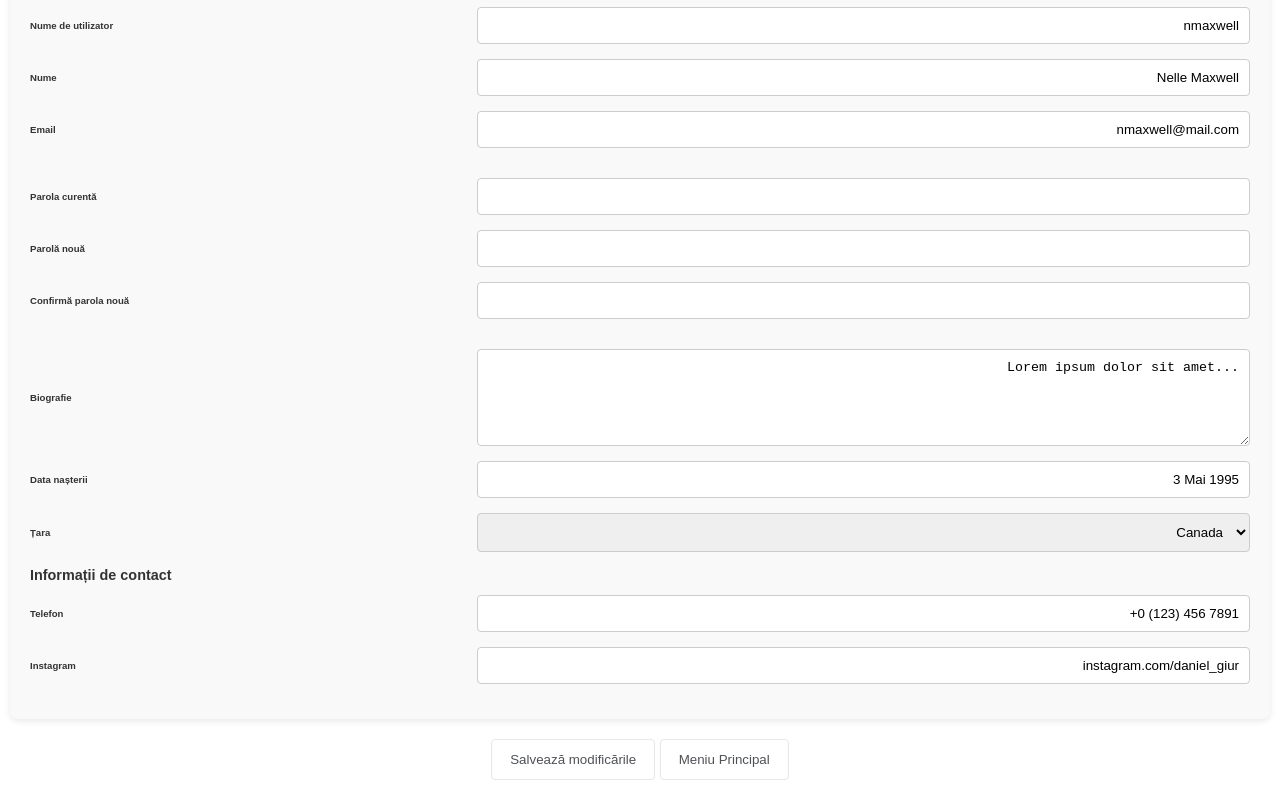
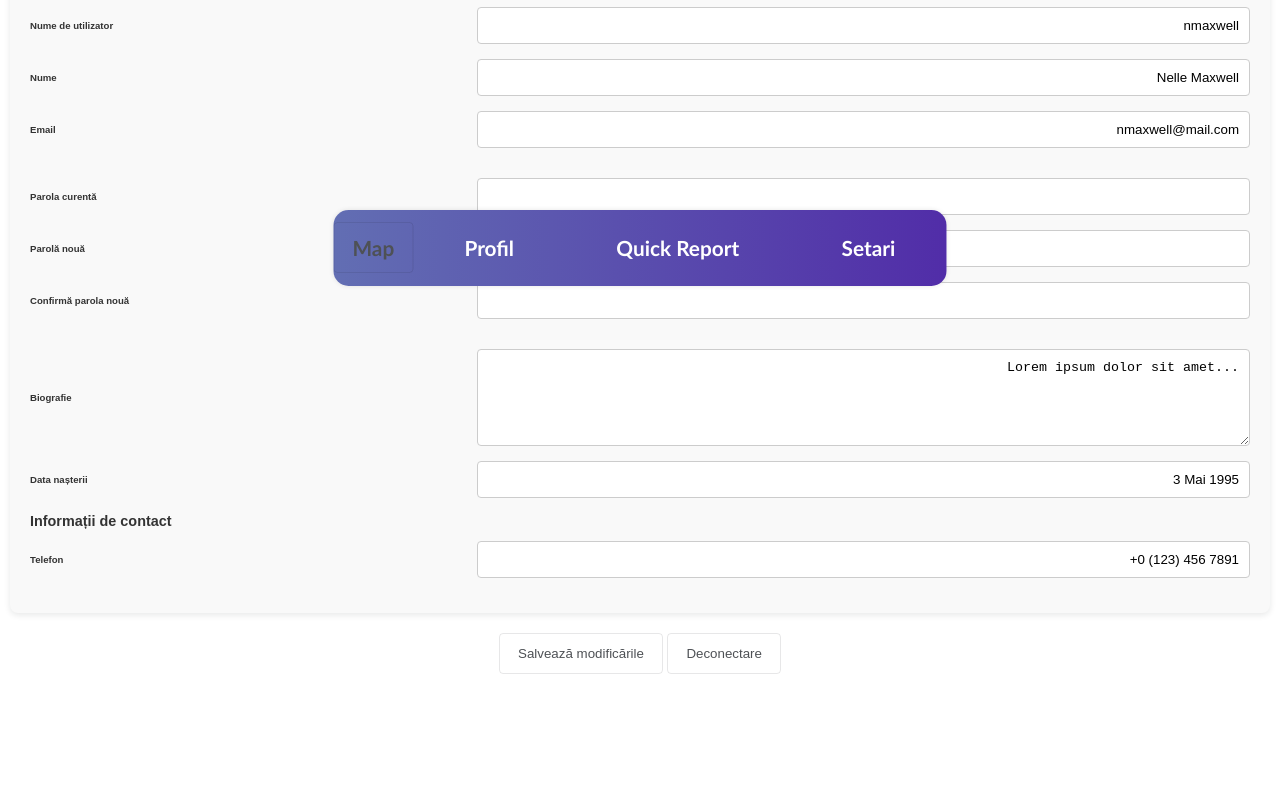
Before and after one commit to seba-f/Citizen-report, a plain HTML site: page settings.html in a window 1280 px wide. Shown: the part 499-1299 px from the top of the page. After the commit the page ends 1193 px from the top, so only its background shows below. Drawn offline with Linux system fonts and the light colour scheme.

Commit message:
More updates

```diff
--- /dev/null
+++ b/navbar.css
@@ -0,0 +1,38 @@
+ul {
+    display: flex;
+    align-items: center;
+    justify-content: center;
+    border-radius: 15px;
+    list-style-type: none;
+    margin: 0;
+    padding: 0;
+    overflow: hidden;
+    background: linear-gradient(to right, #626eb3, #512da8);
+    position: fixed;
+    bottom: 15px;
+    left: 50%;
+    transform: translateX(-50%);
+    z-index: 1000;
+    box-shadow: 0px 0px 5px rgba(0, 0, 0, 0.1);
+}
+
+li a {
+    font-family: 'Trebuchet MS', 'Lucida Sans Unicode', 'Lucida Grande', 'Lucida Sans', Arial, sans-serif;
+    font-weight: bolder;
+    font-size: 1.3rem;
+    display: block;
+    color: white; /* Ensure it's white */
+    text-align: center;
+    padding: 2vw 4vw; /* Combined padding */
+    text-decoration: none;
+    outline: none;
+}
+
+li a:hover {
+    background: linear-gradient(to right, #5f6bae, #451ca5);
+}
+
+nav ul li a:active,
+nav ul li a:visited {
+    color: white; /* Ensure it remains white */
+}
--- a/settings.html
+++ b/settings.html
@@ -5,6 +5,7 @@
     <title>Setări</title>
     <meta name="viewport" content="width=device-width, initial-scale=1">
     <link href="settings_style.css" rel="stylesheet">
+    <link rel="stylesheet" href="navbar.css"> <!-- Include the navbar CSS -->
     <script src="settings_script.js" defer></script>
 </head>
 <body>
@@ -18,10 +19,10 @@
                 <div class="tab-content">
                     <div class="tab-pane active" id="account-general">
                         <div class="profile-image-section">
-                            <img src="https://bootdey.com/img/Content/avatar/avatar1.png" alt="Imagine Profil" class="profile-image">
+                            <img src="https://bootdey.com/img/Content/avatar/avatar1.png" alt="Imagine Profil" class="profile-image" id="profileImage">
                             <div class="image-controls">
                                 <label class="btn btn-default">Schimbă Imaginea
-                                    <input type="file" class="file-input">
+                                    <input id="fileInput" type="file" class="file-input" accept="image/png, image/jpeg, image/gif">
                                 </label>
                                 <div class="small-info">Doar JPG, GIF sau PNG permise</div>
                             </div>
@@ -72,27 +73,10 @@
                                 <label>Data nașterii</label>
                                 <input type="text" class="form-control" value="3 Mai 1995">
                             </div>
-                            <div class="form-group">
-                                <label>Țara</label>
-                                <select class="custom-select">
-                                    <option>România</option>
-                                    <option>Moldova</option>
-                                    <option>Statele Unite</option>
-                                    <option selected>Canada</option>
-                                    <option>Regatul Unit</option>
-                                    <option>Germania</option>
-                                    <option>Franța</option>
-                                </select>
-                            </div>
-
                             <h2>Informații de contact</h2>
                             <div class="form-group">
                                 <label>Telefon</label>
                                 <input type="text" class="form-control" value="+0 (123) 456 7891">
-                            </div>
-                            <div class="form-group">
-                                <label>Instagram</label>
-                                <input type="text" class="form-control" value="instagram.com/daniel_giur">
                             </div>
                         </div>
                     </div>
@@ -103,10 +87,20 @@
 
     <div class="text-right mt-3">
         <div class="button-container">
-            <button type="button" class="btn btn-default">Salvează modificările</button>
-            <button type="button" class="btn btn-default">Meniu Principal</button>
+            <button type="button" class="btn btn-default" onclick="salveaza_modificari()">Salvează modificările</button>
+            <button type="button" class="btn btn-default" onclick="inapoi_login()">Deconectare</button>
         </div>
     </div>
+
+    <!-- Navigation Bar -->
+    <nav>
+        <ul>
+            <li><a href="#map" class="btn btn-default" onclick="inapoi_meniu()">Map</a></li>
+            <li><a href="#profile">Profil</a></li>
+            <li><a href="#quick">Quick Report</a></li>
+            <li><a href="#setari">Setari</a></li>
+        </ul>
+    </nav>
 </div>
 </body>
 </html>
--- a/settings_script.js
+++ b/settings_script.js
@@ -0,0 +1,60 @@
+let current_image_address = document.getElementById("profileImage").src;
+let initial_image_address = document.getElementById("profileImage").src;
+console.log(current_image_address);
+let initial_values = Array.from(document.querySelectorAll('.form-control')).map(input => input.value);
+for(let i = 0; i < initial_values.length; i++)
+{
+    console.log(initial_values[i]);
+}
+
+document.getElementById('fileInput').addEventListener('change', schimba_imagine);
+
+function schimba_imagine() {
+    const file = document.getElementById('fileInput').files[0];
+    if (file) {
+        const allowedTypes = ['image/jpeg', 'image/png', 'image/gif'];
+        if (!allowedTypes.includes(file.type)) {
+            alert('Formatul de fișier nu este permis. Vă rugăm să alegeți un JPG, GIF sau PNG.');
+            return;
+        }
+
+        const imageUrl = URL.createObjectURL(file);
+        document.getElementById("profileImage").src = imageUrl;
+
+        document.getElementById('fileInput').onload = function() {
+            URL.revokeObjectURL(imageUrl);
+        };
+    }
+    current_image_address = document.getElementById("profileImage").src;
+    console.log(current_image_address);
+}
+
+function salveaza_modificari() {
+    console.log("Apel - Salveaza modificarile");
+    // Implement actual save functionality here
+
+    initial_values = Array.from(document.querySelectorAll('.form-control')).map(input => input.value);
+}
+
+function inapoi_meniu() {
+    const current_values = Array.from(document.querySelectorAll('.form-control')).map(input => input.value);
+    let ok = true;
+    if (initial_image_address !== current_image_address)
+    {
+        ok = false;
+    }
+    else for (let i = 0; i < current_values.length; i++) {
+        console.log(current_values[i]);
+        if (current_values[i] !== initial_values[i]) {
+            ok = false;
+        }
+    }
+
+    if (!ok) {
+        const userConfirmed = confirm("Doriti sa reveniti la meniul principal fara sa salvati schimbarile?");
+        if (userConfirmed) {
+            console.log("S-a apasat da");
+            //window.location.href = "pagina principala";
+        }
+    }
+}
```
Also changed, not shown: navbar.html (added, +17 -0 lines).
